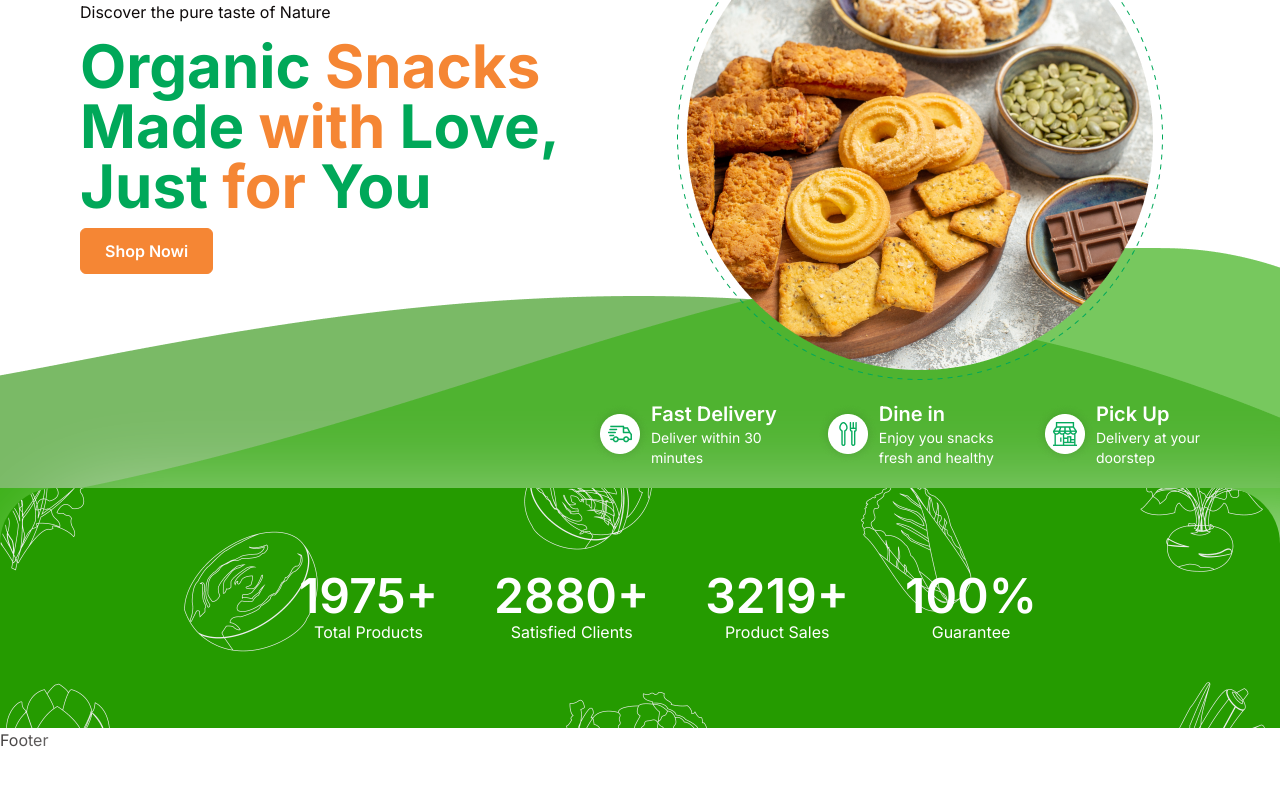
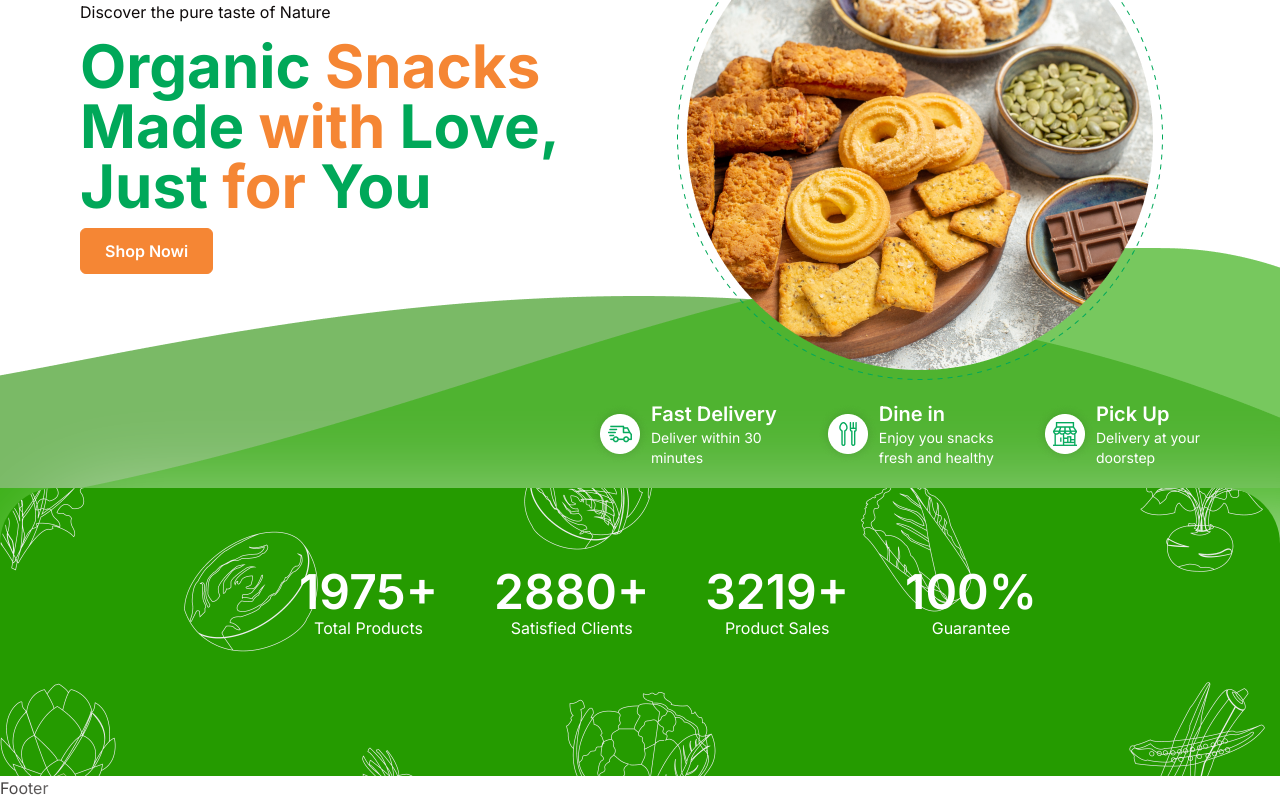
Before and after one commit to blossomobasi/organic_foodie_ecommerce, a React (Vite) app: page / in a window 1280 px wide. Shown: the part 244-1044 px from the top of the page. Before the commit the page ends 996 px from the top, so only its background shows below. Built offline with nearby package versions, Linux system fonts and the light colour scheme; a web font is replaced by a local one.

Commit message:
style: add more padding

```diff
--- a/src/components/HomeMain.tsx
+++ b/src/components/HomeMain.tsx
@@ -66,7 +66,7 @@ const HomeMain = () => {
             </div>
 
             <div
-                className="shadow-2xl relative bg-primaryGreen-400 rounded-t-[3.5rem] h-60 text-white flex items-center justify-center text-center space-x-14"
+                className="shadow-2xl relative bg-primaryGreen-400 rounded-t-[3.5rem] h-[18rem] pt-[5rem] text-white flex justify-center text-center space-x-14"
                 style={{
                     backgroundImage: `url(${GreenDesign})`,
                     boxShadow: "5rem 5rem 5rem 5rem rgba(255,255,255, 0.4)",
```
